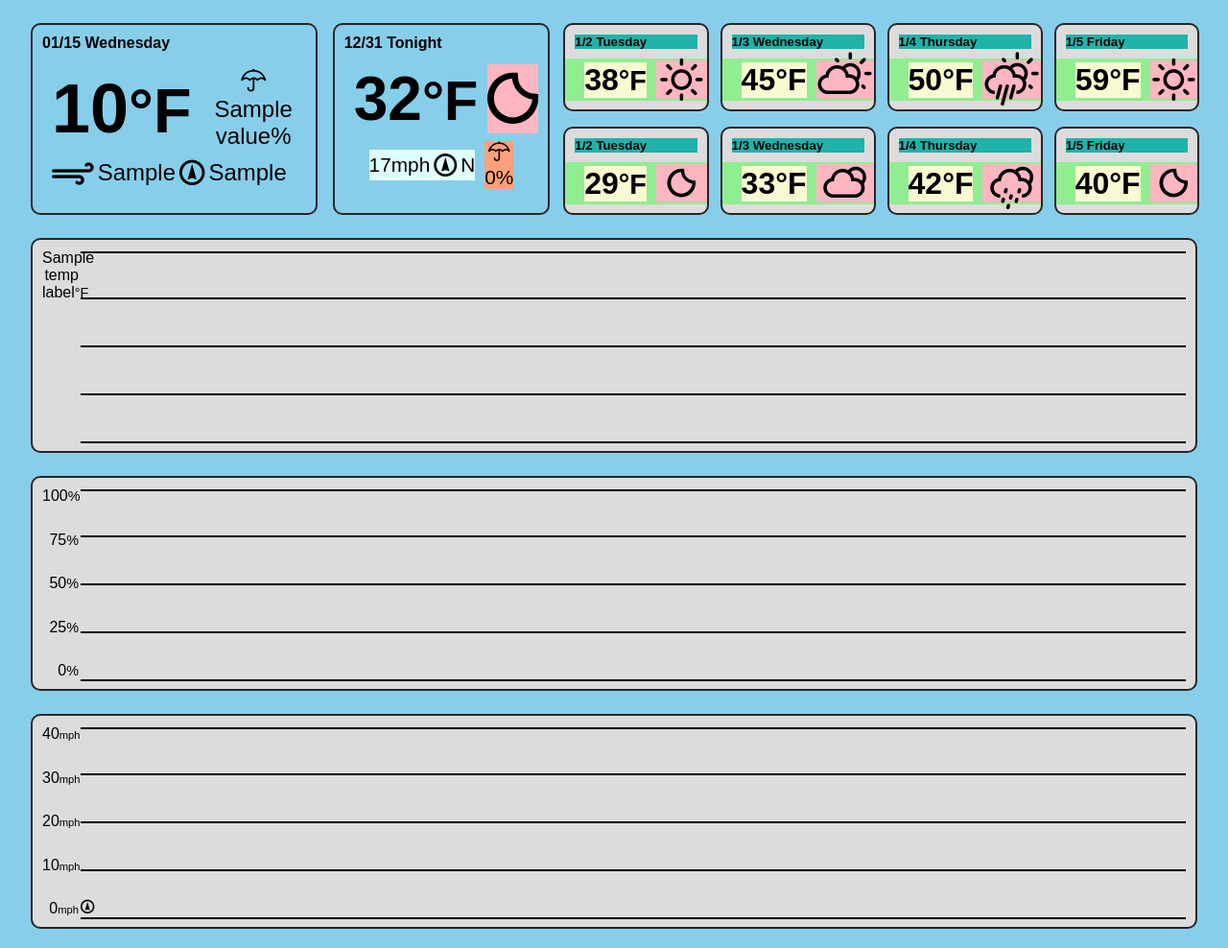
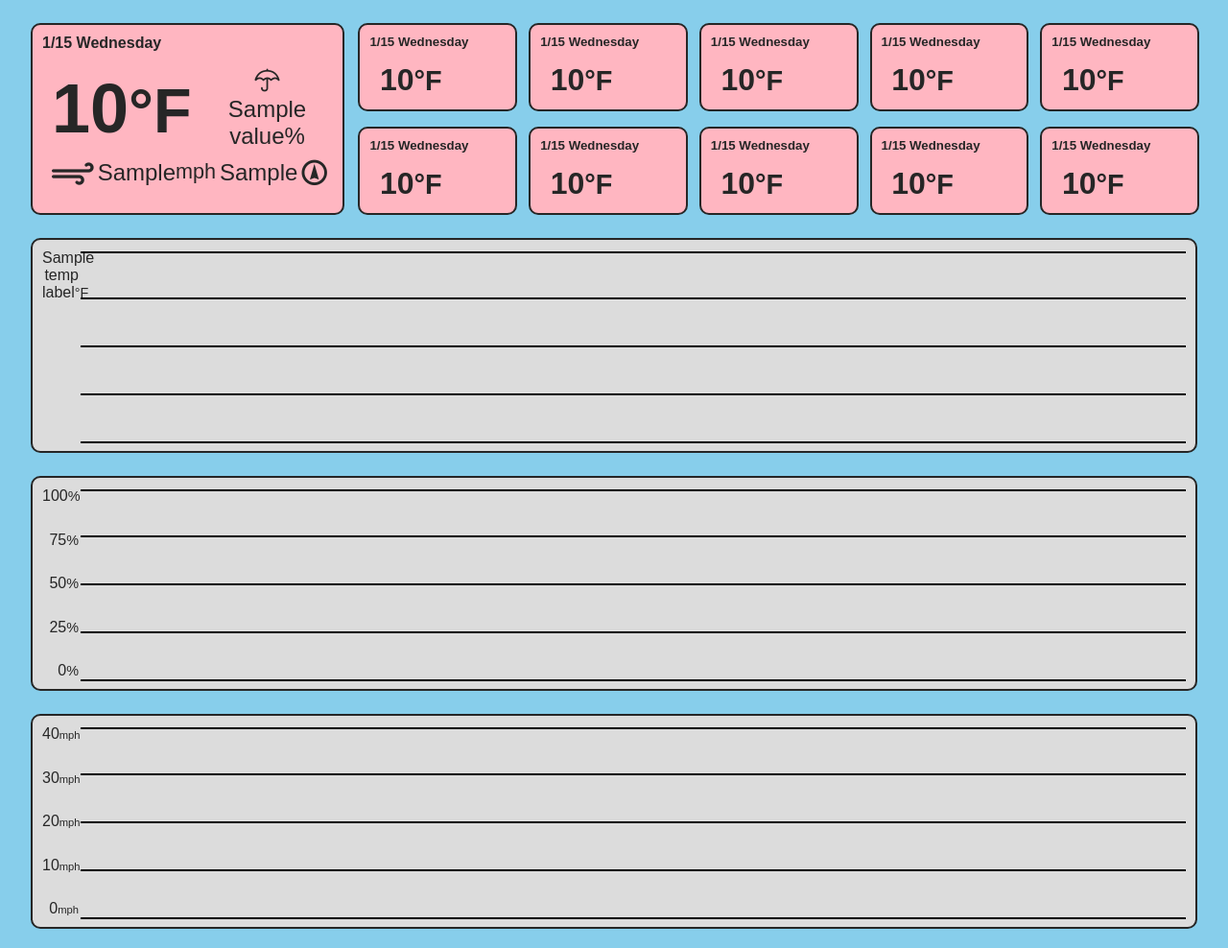
Before and after one commit to sammoneal/weather, a Flask app: template templates/dashboard.html in a window 1280 px wide. Shown: the part 58-1046 px from the top of the page at 96% size. Run offline with Flask 3, Linux system fonts and the light colour scheme; the template is opened without the code that fills it: most values are stand-ins (such as "Sample title", 1, 10 or a date in 2020).

Commit message:
Improved weather dashboard.

```diff
--- a/static/css/dashboard.css
+++ b/static/css/dashboard.css
@@ -7,6 +7,7 @@ body {
 .page-container {
   display: flex;
   justify-content: center;
+  color: rgb(38, 38, 38);
 }
 .dashboard-container {
   width: 95%;
@@ -20,7 +21,19 @@ body {
   background-color: lightcyan;
 }
 .night {
+  background-color:lightpink;
+}
+.day.bar {
+  background-color: cornflowerblue;
+}
+.day.bar.alt {
+  background-color: darkslateblue;
+}
+.night.bar {
   background-color: plum;
+}
+.night.bar.alt {
+  background-color:darkmagenta;
 }
 /* Forecast layout */
 .forecast-container {
@@ -150,10 +163,10 @@ body {
   flex: 1;
   margin-right: 10px;
   font-size: 4.5rem;
-  background-color: lightpink;
+  /* background-color: lightpink; */
 }
 .later-wind {
-  background-color: lightcyan;
+  /* background-color: lightcyan; */
   margin-top: 0;
   margin-left: 20px;
   font-size: 1.3rem;
@@ -178,7 +191,7 @@ body {
   align-items: center;
   justify-content: center;
   gap: 5px;
-  background-color: lightsalmon;
+  /* background-color: lightsalmon; */
 }
 .later-percip i {
   margin: 0;
@@ -193,16 +206,16 @@ body {
   flex: 1;
   width: 100%;
   height: 10vh;
-  background-color: gainsboro;
+  /* background-color: gainsboro; */
   border-radius: 10px;
 }
 .secondary-day {
   margin: 10px;
-  background-color: lightseagreen;
+  /* background-color: lightseagreen; */
 }
 .secondary-middle-container {
   height: 50%;
-  background-color: lightgreen;
+  /* background-color: lightgreen; */
   display: flex;
   flex-direction: row;
   align-items: center;
@@ -214,12 +227,12 @@ body {
   margin-left: 20px;
   flex: 1;
   font-size: 2rem;
-  background-color: lightgoldenrodyellow;
+  /* background-color: lightgoldenrodyellow; */
 }
 .secondary-conditions {
   flex: 1;
   font-size: 2.5rem;
-  background-color: lightpink;
+  /* background-color: lightpink; */
 }
 /* Chart */
 .chart-container {
@@ -309,10 +322,6 @@ body {
 .mark-container i {
   font-size: 1.2rem;
 }
-.wind-mark {
-  text-align: center;
-  margin: 0;
-}
 .bar {
   flex: 1;
   /* background-color: rgb(57, 213, 213); */
@@ -324,19 +333,3 @@ body {
   top: 500px;
   text-align: center;
 }
-.mark2 {
-  position: absolute;
-  top: 60px;
-  text-align: center;
-}
-.mark-bar {
-  position: absolute;
-  text-align: center;
-  top: 15%;
-  height: 85%;
-  width: 16px;
-  background-color: blue;
-}
-.alt {
-  background-color: purple;
-}
--- a/templates/components/forecast.html
+++ b/templates/components/forecast.html
@@ -1,7 +1,7 @@
 {% block forecast %}
 <div class="forecast-container">
-    <div class="primary tile">
-        <h4 class="primary-day">{{ weather.current.time.strftime("%m/%d %A") }}</h4>
+    <div class="primary tile {{ 'day' if weather.current.isDaytime else 'night' }}">
+        <h4 class="primary-day">{{ weather.current.time.strftime("%-m/%-d %A") }}</h4>
         <div class="primary-middle-container">
             <h1 class="primary-temp">{{ weather.current.temperature }}<span class="unit">&degF</span></h1>
             <i class="wi {{ weather.current.icon }} primary-conditions"></i>
@@ -12,92 +12,50 @@
         </div>
         <div class="primary-wind">
             <i class="wi wi-strong-wind"></i>
-            <p>{{ weather.current.windSpeed }}</p>
+            <p>{{ weather.current.windSpeed }} <span class="unit">mph</span> </p>
+            <p/>{{ weather.current.windDirection }}</p>
             <i class="wi wi-wind {{ weather.current.windIcon }}"></i>
-            <p/>{{ weather.current.windDirection }}</p>
         </div>
     </div>
-        <div class="later tile">
-            <h4 class="later-day">12/31 Tonight</h4>
+        {% if weather.current.isDaytime %}
+            {% set index = 2 %}
+            {% set r = 8 %}
+            <div class="later tile {{ 'day' if weather.forecast[1].isDaytime else 'night' }}">
+                <h4 class="later-day">{{ weather.forecast[1].time.strftime("%-m/%-d %A") }}</h4>
                     <div class="later-middle-container">
-                    <h1 class="later-temp">32<span class="unit">&degF</span></h1>
-                    <i class="wi wi-night-clear later-conditions"></i>
+                        <h1 class="later-temp">{{ weather.forecast[1].temperature }}<span class="unit">&degF</span></h1>
+                        <i class="wi {{ weather.forecast[1].icon }} later-conditions"></i>
                     </div>
                     <div class="later-bottom-container">
                         <div class="later-wind">
-                        <p>17mph</p>
-                        <i class="wi wi-wind wi-towards-n"></i>
-                        <p/>N</p>
+                            <p>{{ weather.forecast[1].windSpeed }} <span class="unit">mph</span></p>
+                            <p/>{{ weather.forecast[1].windDirection }}</p>
+                            <i class="wi wi-wind {{ weather.forecast[1].windIcon }}"></i>
                         </div>
                         <div class="later-percip">
                             <i class="wi wi-umbrella"></i>
-                        <p>0%</p>
+                            <p>{{ weather.forecast[1].probabilityOfPrecipitation.value }}%</p>
                         </div>
                     </div>
             </div>
+        {% else %}
+            {% set index = 1 %}
+            {% set r = 10 %}
+        {% endif %}
+    {% for i in range(r) %}
+        {% if i % 2 == 0 %}
             <div class="forecast-column">
-        <div class="secondary tile">
-            <h5 class="secondary-day">1/2 Tuesday</h5>
+        {% endif %}
+        <div class="secondary tile {{ 'day' if weather.forecast[i + index].isDaytime else 'night' }}">
+            <h5 class="secondary-day">{{ weather.forecast[i + index].time.strftime("%-m/%-d %A") }}</h5>
             <div class="secondary-middle-container">
-                <h2 class="secondary-temp">38<span class="unit">&degF</span></h2>
-                <i class="wi wi-day-sunny secondary-conditions"></i>
+                <h2 class="secondary-temp">{{ weather.forecast[i + index].temperature }}<span class="unit">&degF</span></h2>
+                <i class="wi {{ weather.forecast[i + index].icon }} secondary-conditions"></i>
             </div>
         </div>
-        <div class="secondary tile">
-            <h5 class="secondary-day">1/2 Tuesday</h5>
-            <div class="secondary-middle-container">
-                <h2 class="secondary-temp">29<span class="unit">&degF</span></h2>
-                <i class="wi wi-night-clear secondary-conditions"></i>
+        {% if i % 2 == 1 %}
             </div>
-        </div>
-    </div>
-    <div class="forecast-column">
-        <div class="secondary tile">
-            <h5 class="secondary-day">1/3 Wednesday</h5>
-            <div class="secondary-middle-container">
-                <h2 class="secondary-temp">45&degF</h2>
-                <i class="wi wi-day-cloudy secondary-conditions"></i>
-            </div>
-        </div>
-        <div class="secondary tile">
-            <h5 class="secondary-day">1/3 Wednesday</h5>
-            <div class="secondary-middle-container">
-                <h2 class="secondary-temp">33&degF</h2>
-                <i class="wi wi-night-cloudy secondary-conditions"></i>
-            </div>
-        </div>
-    </div>
-    <div class="forecast-column">
-        <div class="secondary tile">
-            <h5 class="secondary-day">1/4 Thursday</h5>
-            <div class="secondary-middle-container">
-                <h2 class="secondary-temp">50&degF</h2>
-                <i class="wi wi-day-rain secondary-conditions"></i>
-            </div>
-        </div>
-        <div class="secondary tile">
-            <h5 class="secondary-day">1/4 Thursday</h5>
-            <div class="secondary-middle-container">
-                <h2 class="secondary-temp">42&degF</h2>
-                <i class="wi wi-night-showers secondary-conditions"></i>
-            </div>
-        </div>
-    </div>
-    <div class="forecast-column">
-        <div class="secondary tile">
-            <h5 class="secondary-day">1/5 Friday</h5>
-            <div class="secondary-middle-container">
-                <h2 class="secondary-temp">59&degF</h2>
-                <i class="wi wi-day-sunny secondary-conditions"></i>
-            </div>
-        </div>
-        <div class="secondary tile">
-            <h5 class="secondary-day">1/5 Friday</h5>
-            <div class="secondary-middle-container">
-                <h2 class="secondary-temp">40&degF</h2>
-                <i class="wi wi-night-clear secondary-conditions"></i>
-            </div>
-        </div>
-    </div>
+        {% endif %}
+    {% endfor %}
 </div>
 {% endblock forecast %}
--- a/templates/components/precipitation.html
+++ b/templates/components/precipitation.html
@@ -19,7 +19,7 @@
             {% set class = 'night' %}
         {% endif %}
         {% set style = 'style=height:'+ height|string +'%'%}
-        <div class="bar {{ class }}" {{ style }}></div>
+        <div class="bar alt {{ class }}" {{ style }}></div>
     {% endfor %}
   </div>
 </div>
--- a/templates/components/wind.html
+++ b/templates/components/wind.html
@@ -9,13 +9,13 @@
         </div>
         <div class="wind-graphic-container">
             {% for i in range(1,6) %}
-            <div class="chart-line{{ i }}"></div>
+                <div class="chart-line{{ i }}"></div>
             {% endfor %}
-            {% for item in weather.hourly %}
-                {% set height = item.windSpeed|int / weather.max_wind %}
+            {% for i in range(0,weather.hourly|length,2) %}
+                {% set height = (weather.hourly[i].windSpeed / weather.max_wind) * 100 %}
                 {% set style = 'style=height:'+ height|string +'%' %}
                 <div class="mark-container" {{ style }}>
-                    <i class="wi wi-wind {{ item.icon }}"></i>
+                    <i class="wi wi-wind {{ weather.hourly[i].windIcon }}"></i>
                 </div>
             {% endfor %}
         </div>
--- a/templates/dashboard.html
+++ b/templates/dashboard.html
@@ -3,17 +3,9 @@
     <div class="page-container">
         <div class="dashboard-container">
             {% include './components/forecast.html' %}
-            {% block forecast %}
-            {% endblock forecast %}
             {% include './components/temperature.html' %}
-            {% block temp %}
-            {% endblock temp %}
             {% include './components/precipitation.html' %}
-            {% block precip %}
-            {% endblock precip %}
             {% include './components/wind.html' %}
-            {% block wind %}
-            {% endblock wind %}
         </div>
     </div>
 {% endblock content %}
--- a/templates/nav.html
+++ b/templates/nav.html
@@ -1,7 +1,7 @@
 {% block nav %}
 <header>
   <nav class="nav-bar">
-    <a href="">Weather</a>
+    <a href="{{ url_for('search') }}">Weather</a>
     <ul class="nav-links">
       <li><a href="">Cities</a></li>
       <li>
--- a/templates/weather.html
+++ b/templates/weather.html
@@ -12,8 +12,6 @@
 </head>
 <body>
     {% include 'nav.html' %}
-    {% block nav %}
-    {% endblock nav %}
     <main>
         {% block content %}
         {% endblock content %}
```
Also changed, not shown: weather_api/nws_api.py (+5 -4 lines). Lines whose indentation alone changed are shown as unchanged.
